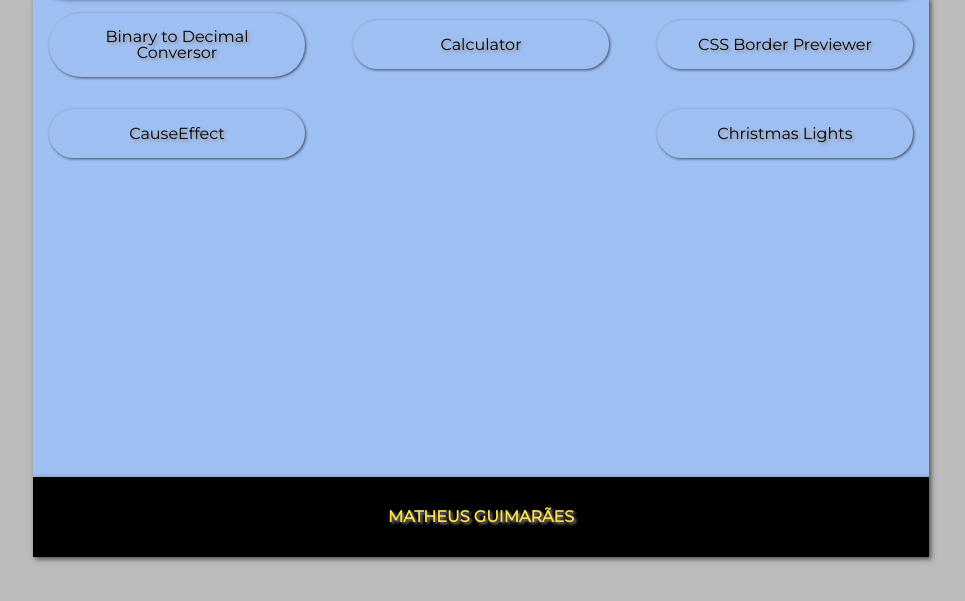
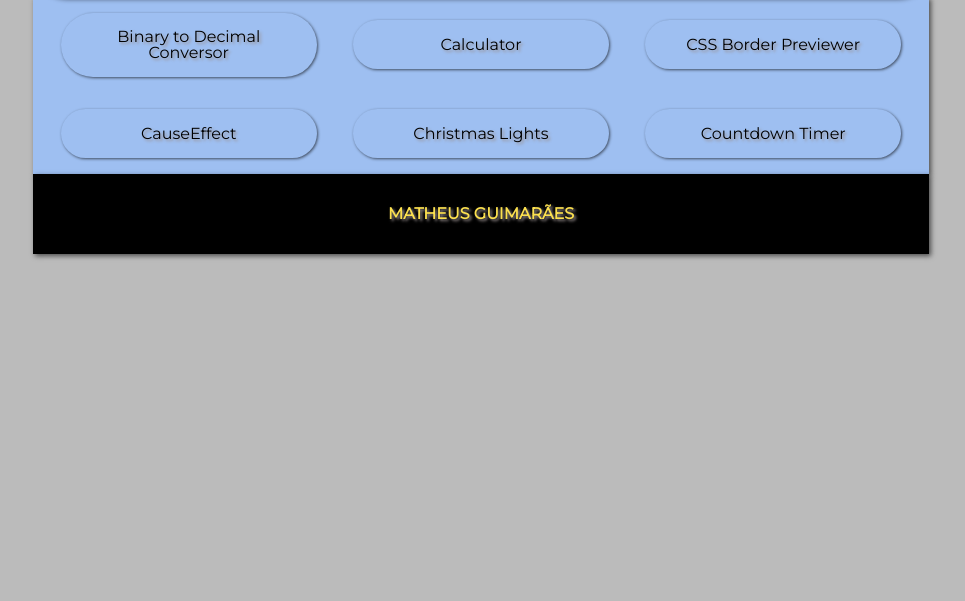
Before and after one commit to MatheusGamasG/florinpopapps, a plain HTML site: page index.html in a window 1280 px wide. Shown: the part 163-764 px from the top of the page, without its empty margins (159-1124 px from the left). Drawn offline with Linux system fonts and the light colour scheme.

Commit message:
Ajustando a página inicial com flexbox

```diff
--- a/index.css
+++ b/index.css
@@ -40,23 +40,15 @@ body {
 }
 
 .mainContainer {
-    display:block;
+    display:flex;
+    justify-content:space-evenly;
+    align-items:flex-start;
+    text-align:center;
     margin:auto;
     width:70%;
-    min-height:30rem;
+    min-height:10rem;
     background-color:rgb(158, 191, 241);
     box-shadow:2px 2px 5px rgba(0,0,0,0.6);
-}
-
-ul {
-    margin:0;
-    text-align:justify;
-}
-
-ul:after {
-    content:'';
-    width:100%;
-    display:inline-block;
 }
 
 .ancoraLi {
--- a/index.html
+++ b/index.html
@@ -21,10 +21,11 @@
         <div class="mainContainer">
             <ul>
                 <li class="ancoraLi"><a href="binaryConversor/binaryConversor.html" class="ancoraText">Binary to Decimal Conversor</a></li>
-                <li class="ancoraLi"><a href="Calculator\calculadora.html" class="ancoraText">Calculator</a></li>
-                <li class="ancoraLi"><a href="CSSPreviewer\Previewer.html" class="ancoraText">CSS Border Previewer</a></li>
+                <li class="ancoraLi"><a href="Calculator/calculadora.html" class="ancoraText">Calculator</a></li>
+                <li class="ancoraLi"><a href="CSSPreviewer/Previewer.html" class="ancoraText">CSS Border Previewer</a></li>
                 <li class="ancoraLi"><a href="CauseEffect/causeeffect.html" class="ancoraText">CauseEffect</a></li>
                 <li class="ancoraLi"><a href="ChristmasLights/lights.html" class="ancoraText">Christmas Lights</a></li>
+                <li class="ancoraLi"><a href="CountdownTimer/index.html" class="ancoraText">Countdown Timer</a></li>
             </ul>
         </div>
     </main>
```
